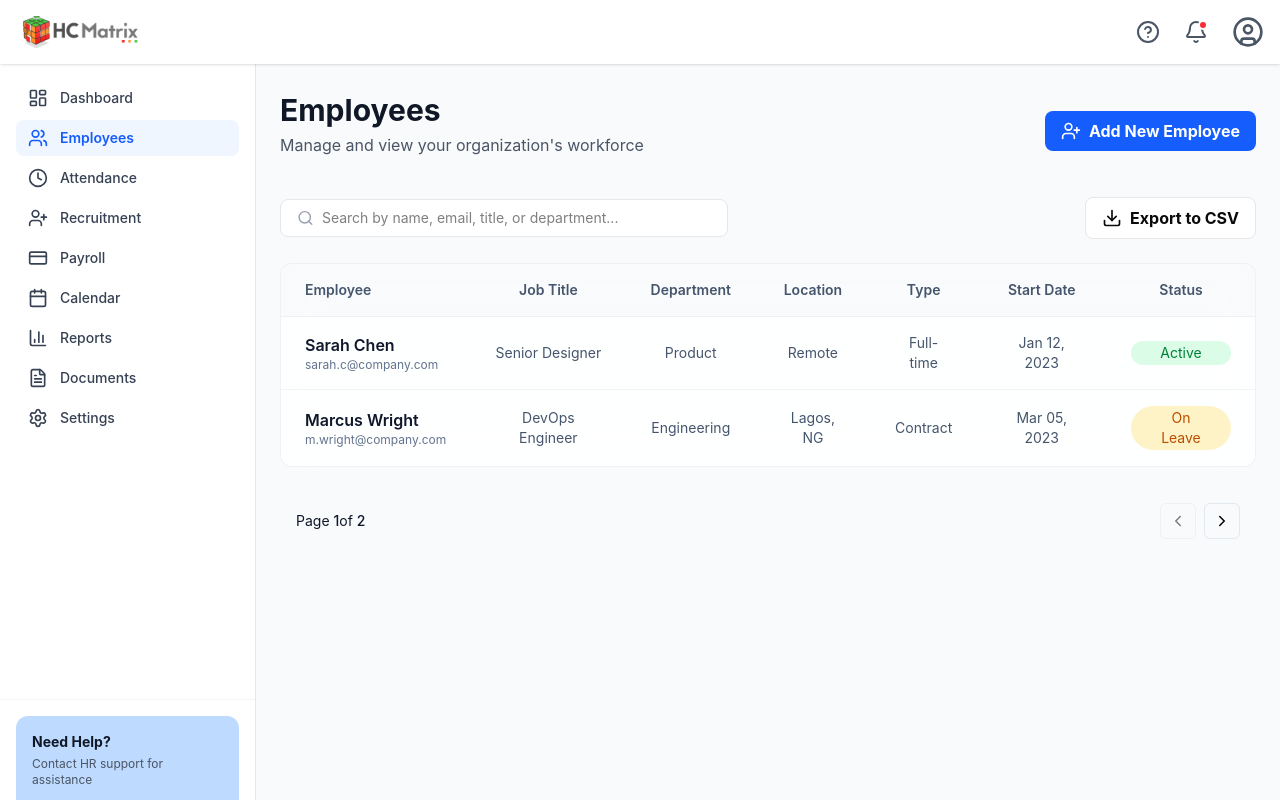
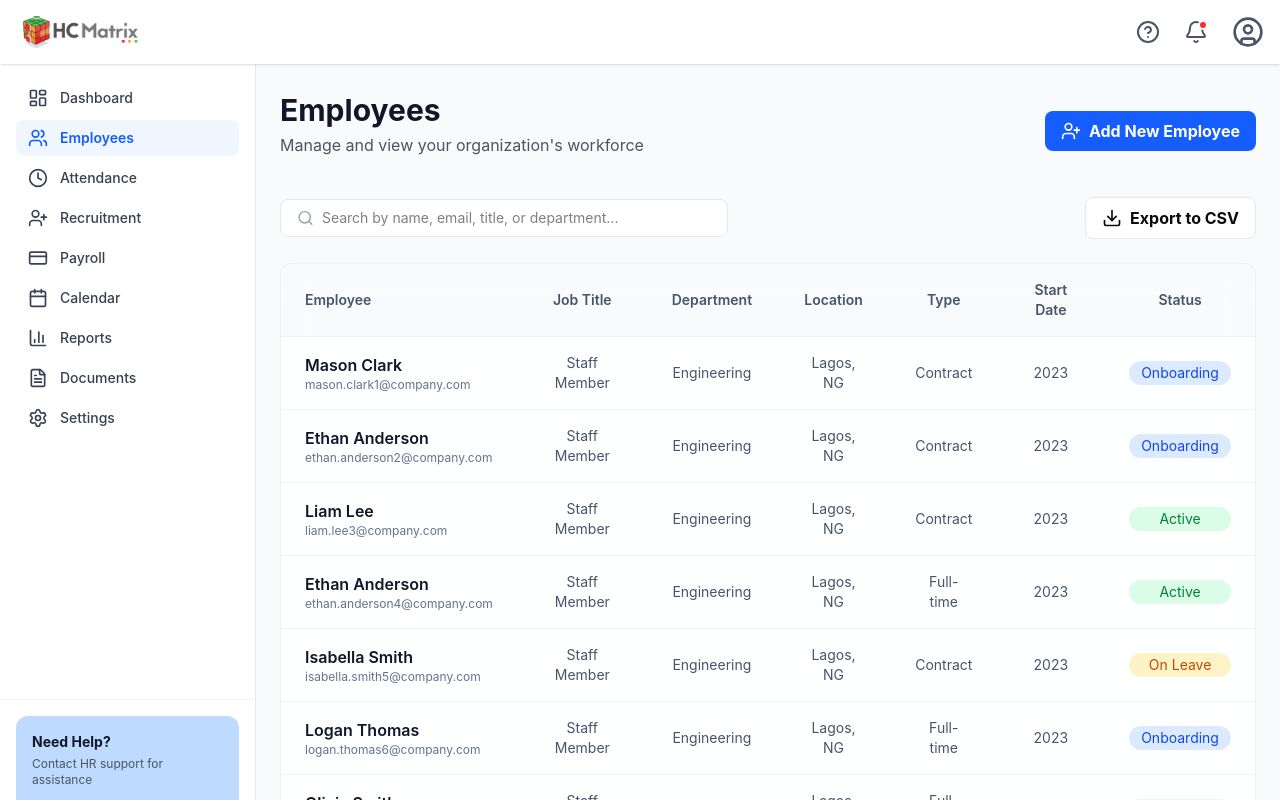
Before and after one commit to kennewest12/hr-platform-development, a React (Vite) app: page /admin in a window 1280 px wide. Both pictures are taken after a click on the button "Employees". Shown: the top 800 px of the page. Built offline with nearby package versions, Linux system fonts and the light colour scheme.

Commit message:
refactor: extract EmployeesTableSection and improve structure
fix: ensure unique emails and IDs, limit new employees to 6 total, reset pagination on data change

```diff
--- a/src/components/EmployeesPage/EmployeesTableSection.jsx
+++ b/src/components/EmployeesPage/EmployeesTableSection.jsx
@@ -1,69 +1,100 @@
-import React, { useState } from "react";
+import React, { useState, useEffect } from "react";
 import Pagination from "./Pagination";
+import { fetchWorkforceData } from "../../data/workforce";
 
 export default function EmployeesTableSection() {
-  const employees = [
-    {
-      name: "Sarah Chen",
-      email: "sarah.c@company.com",
-      title: "Senior Designer",
-      department: "Product",
-      location: "Remote",
-      type: "Full-time",
-      date: "Jan 12, 2023",
-      status: "Active",
-    },
-    {
-      name: "Marcus Wright",
-      email: "m.wright@company.com",
-      title: "DevOps Engineer",
-      department: "Engineering",
+  const [employees, setEmployees] = useState([]);
+  const [currentPage, setCurrentPage] = useState(1);
+  const itemsPerPage = 10;
+
+  useEffect(() => {
+    async function loadData() {
+      const data = await fetchWorkforceData();
+      const firstNames = [
+        "Liam",
+        "Olivia",
+        "Ethan",
+        "Ava",
+        "Mason",
+        "Isabella",
+        "Logan",
+        "Sophia",
+        "Lucas",
+        "Mia",
+      ];
+      const lastNames = [
+        "Smith",
+        "Johnson",
+        "Lee",
+        "Brown",
+        "Davis",
+        "Martinez",
+        "Taylor",
+        "Anderson",
+        "Thomas",
+        "Clark",
+      ];
+      let idCounter = 1;
+
+      const flatEmployees = data.departments.flatMap((dept) =>
+        Array.from({ length: dept.value }).map(() => {
+          const first =
+            firstNames[Math.floor(Math.random() * firstNames.length)];
+          const last = lastNames[Math.floor(Math.random() * lastNames.length)];
+
+          const id = idCounter++;
+
+          return {
+            id,
+            name: `${first} ${last}`,
+            email: `${first.toLowerCase()}.${last.toLowerCase()}${id}@company.com`,
+            title: "Staff Member",
+            department: dept.name,
             location: "Lagos, NG",
-      type: "Contract",
-      date: "Mar 05, 2023",
-      status: "On Leave",
-    },
-    {
-      name: "Marcus Wright",
-      email: "m.wright@company.com",
-      title: "DevOps Engineer",
-      department: "Engineering",
-      location: "Lagos, NG",
-      type: "Contract",
-      date: "Mar 05, 2023",
-      status: "Onboarding",
-    },
-  ];
-  {
-    /* Add pagination logic inside the component */
+            type: Math.random() > 0.5 ? "Full-time" : "Contract",
+            date: "2023",
+            status: ["Active", "On Leave", "Onboarding"][
+              Math.floor(Math.random() * 3)
+            ],
+            isNew: id <= 6,
+          };
+        }),
+      );
+
+      setEmployees(flatEmployees);
     }
-  const [currentPage, setCurrentPage] = useState(1);
-  const itemsPerPage = 2;
+
+    loadData();
+  }, []);
+
+  useEffect(() => {
+    setCurrentPage(1);
+  }, [employees]);
 
   const totalPages = Math.ceil(employees.length / itemsPerPage);
-
   const startIndex = (currentPage - 1) * itemsPerPage;
   const currentEmployees = employees.slice(
     startIndex,
     startIndex + itemsPerPage,
   );
+
   return (
     <div className="space-y-6">
-      <div className="bg-white/30 backdrop-blur-xl rounded-xl border border-slate-200/50 dark:border-slate-700/50 overflow-hidden">
-        <div className="overflow-x-auto">
+      {/* Table */}
+      <div className="overflow-x-auto bg-white/30 backdrop-blur-xl rounded-xl border border-slate-200/50 dark:border-slate-700/50">
         <table className="w-full border-collapse">
           <thead>
             <tr className="border-b border-slate-200/50 dark:border-slate-700/50 bg-slate-50/50 dark:bg-slate-800/50">
-                <th className="text-left px-6 py-4  text-sm font-semibold text-slate-600">
+              <th className="px-6 py-4 text-left text-sm font-semibold text-slate-600">
                 Employee
               </th>
-                <th className="px-6 py-4  text-sm text-center font-semibold text-slate-600">
+              <th className="px-6 py-4 text-sm text-center font-semibold text-slate-600">
                 Job Title
               </th>
               <th className="px-6 py-4 text-sm text-center font-semibold text-slate-600">
                 Department
               </th>
-                <th className="px-6 py-4  text-sm text-center font-semibold text-slate-600">
+              <th className="px-6 py-4 text-sm text-center font-semibold text-slate-600">
                 Location
               </th>
               <th className="px-6 py-4 text-sm text-center font-semibold text-slate-600">
@@ -72,15 +103,15 @@ export default function EmployeesTableSection() {
               <th className="px-6 py-4 text-sm text-center font-semibold text-slate-600">
                 Start Date
               </th>
-                <th className="px-6 py-4  text-sm text-center font-semibold text-slate-600">
+              <th className="px-6 py-4 text-sm text-center font-semibold text-slate-600">
                 Status
               </th>
             </tr>
           </thead>
-            <tbody className=" bg-white/80 divide-y divide-slate-200/50 dark:divide-slate-700/50">
-              {currentEmployees.map((emp, i) => (
+          <tbody className="bg-white/80 divide-y divide-slate-200/50 dark:divide-slate-700/50">
+            {currentEmployees.map((emp) => (
               <tr
-                  key={i}
+                key={emp.id}
                 className="hover:bg-slate-50/50 dark:hover:bg-slate-800/50 transition-colors"
               >
                 <td className="px-6 py-4">
@@ -106,7 +137,7 @@ export default function EmployeesTableSection() {
                 </td>
                 <td className="px-6 py-4 text-sm text-center">
                   <span
-                      className={`flex items-center justify-center px-5 py-0.5 w-full rounded-full text-sm ${
+                    className={`flex items-center justify-center px-3 py-0.5 rounded-full text-sm ${
                       emp.status === "Active"
                         ? "bg-green-100 text-green-700"
                         : emp.status === "Onboarding"
@@ -122,8 +153,8 @@ export default function EmployeesTableSection() {
           </tbody>
         </table>
       </div>
-      </div>
 
+      {/* Pagination */}
       <Pagination
         currentPage={currentPage}
         totalPages={totalPages}
```
Lines whose indentation alone changed are shown as unchanged.
